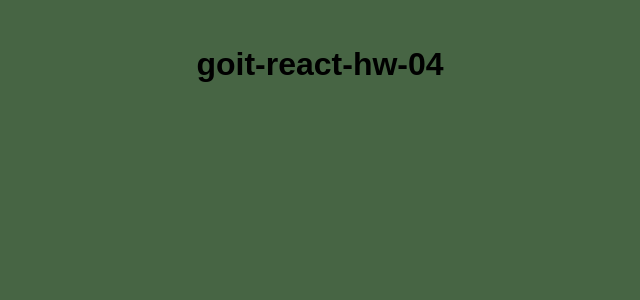
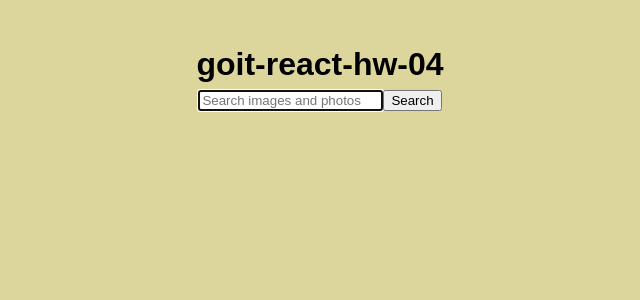
Before and after one commit to Andreyisenko/goit-react-hw-04, a React (Vite) app: page / in a window 1280 px wide. Shown: the top 300 px of the page, without its empty margins (320-960 px from the left). Built offline with nearby package versions, Linux system fonts and the light colour scheme; no server answers.

Commit message:
add search

```diff
--- a/src/components/App.jsx
+++ b/src/components/App.jsx
@@ -1,14 +1,43 @@
 // import axios from 'axios'
-import './App.css'
+import { useEffect } from 'react';
+import './App.css';
+import axios from 'axios';
+import SearchBar from './SearchBar/SearchBar';
+
+let page = 1;
+const YOUR_ACCESS_KEY = 'Hg1CpLsou6vsLxEalGGcMeVDU3n-0eTBhr2sOtrVw94';
+const params = new URLSearchParams({
+  client_id: YOUR_ACCESS_KEY,
+  query: `cat`,
+  page,
+  per_page: 15,
+});
+
+// const API_KEY = '47413156-c8c9abea8f6d88937b7892740';
+// const params = new URLSearchParams({
+//   key: API_KEY,
+
+//   q: `pig`,
+//   image_type: 'photo',
+//   orientation: 'horizontal',
+//   safesearch: 'true',
+// });
 
 function App() {
+  useEffect(() => {
+    axios.get(`https://api.unsplash.com/photos/?${params}`);
+  }, []);
 
+  //  useEffect (()=> {
+  //   axios.get(`https://pixabay.com/api/?${params}`)
+  //  }, [])
 
   return (
     <>
-     <h1>goit-react-hw-04</h1>
+      <h1>goit-react-hw-04</h1>
+      <SearchBar/>
     </>
-  )
+  );
 }
 
-export default App
+export default App;
--- /dev/null
+++ b/src/components/SearchBar/SearchBar.jsx
@@ -0,0 +1,18 @@
+
+const SearchBar = () => {
+  return (
+    <header>
+    <form>
+      <input
+        type="text"
+        autoComplete="off"
+        autoFocus
+        placeholder="Search images and photos"
+      />
+      <button type="submit">Search</button>
+    </form>
+  </header>
+  )
+}
+
+export default SearchBar
--- a/src/index.css
+++ b/src/index.css
@@ -1,7 +1,7 @@
 body {
   font-family: sans-serif;
   line-height: 1.5;
-  background-color: rgb(71, 101, 68);
+  background-color: rgb(220, 214, 157);
 }
 
 h1,
```
Also changed, not shown: src/components/ImageCard/ImageCard.jsx (added, +10 -0 lines).
